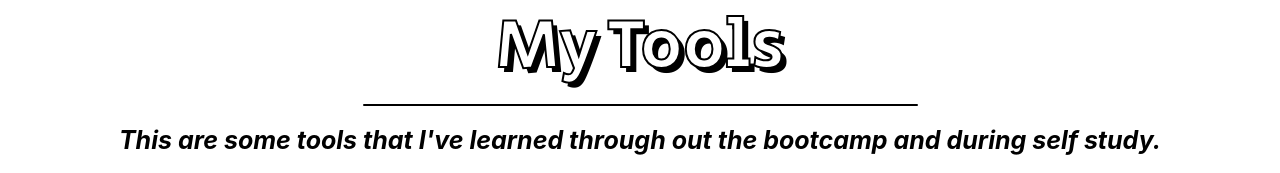
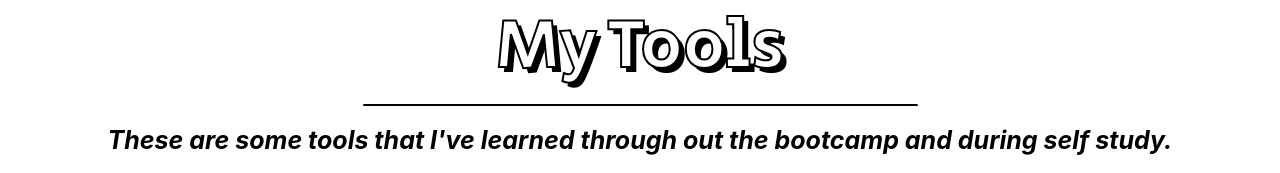
Before and after one commit to RamonPantoja12/my-pwp-ramon, a plain HTML site: page public_html/index.html in a window 1280 px wide. Shown: the part 2360-2533 px from the top of the page. Drawn offline with nearby package versions, Linux system fonts and the light colour scheme; some packages are replaced by stand-ins of ours; a script that the page names is missing; a web font is replaced by a local one.

Commit message:
made changes to index.html

```diff
--- a/public_html/index.html
+++ b/public_html/index.html
@@ -176,7 +176,7 @@
         <div class="post-heading text-center container">
             <h3>My Tools</h3>
             <hr class="three w-50 mx-auto">
-            <p class="p4">This are some tools that I've learned through out the bootcamp and during self study.</p>
+            <p class="p4">These are some tools that I've learned through out the bootcamp and during self study.</p>
         </div>
 
         <div class="skills-section container">
```
